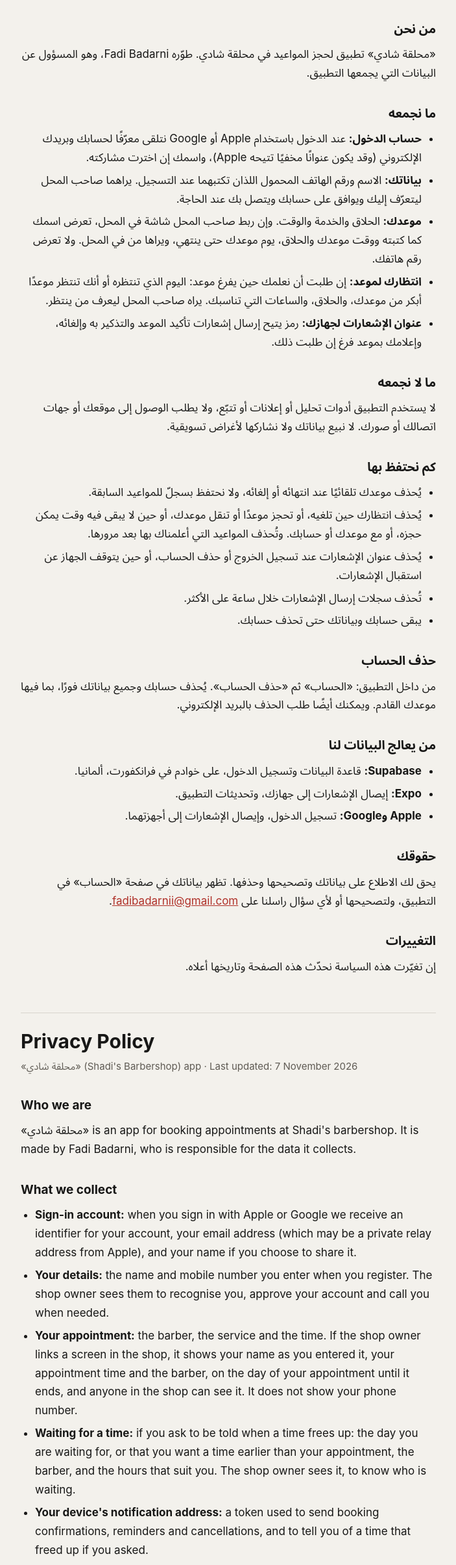
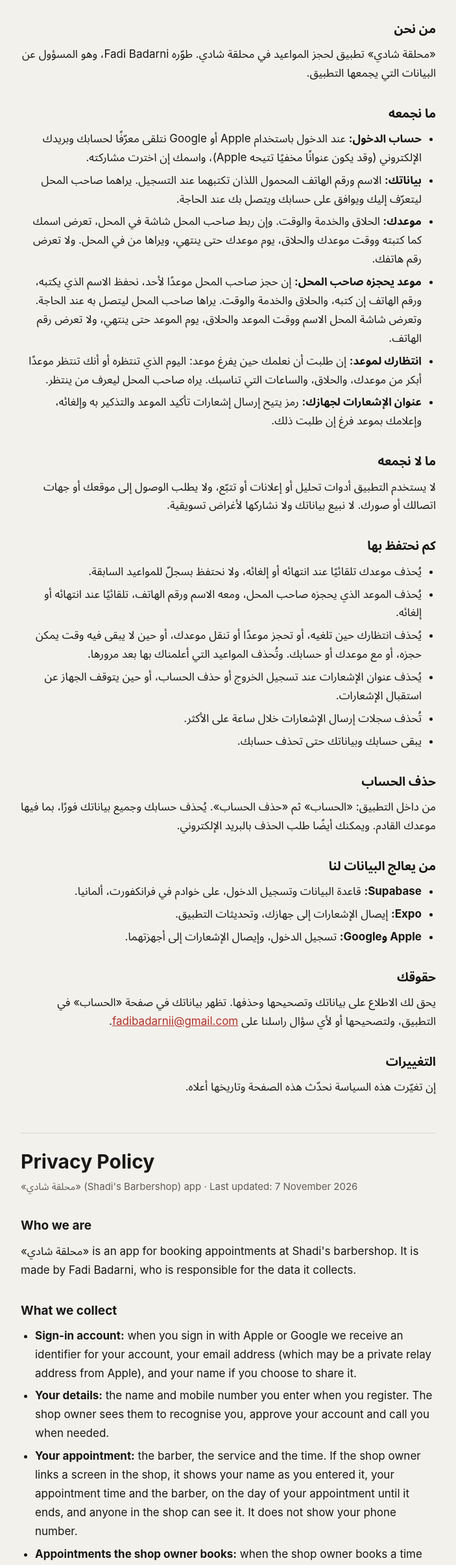
Before and after one commit to FadiBadarni/shadi-barbershop-pages, a plain HTML site: page privacy.html in a window 1280 px wide. Shown: the part 152-2560 px from the top of the page at 65% size, without its empty margins (288-991 px from the left). Drawn offline with Linux system fonts and the light colour scheme.

Commit message:
Privacy: appointments the shop owner books, and when they go
Co-Authored-By: Claude Opus 5.5 <noreply@anthropic.com>
Claude-Session: https://claude.ai/code/session_01CVDunM3dy96TAcG4kbT3Du

```diff
--- a/privacy.html
+++ b/privacy.html
@@ -21,6 +21,7 @@
     <li><strong>حساب الدخول:</strong> عند الدخول باستخدام Apple أو Google نتلقى معرّفًا لحسابك وبريدك الإلكتروني (وقد يكون عنوانًا مخفيًا تتيحه Apple)، واسمك إن اخترت مشاركته.</li>
     <li><strong>بياناتك:</strong> الاسم ورقم الهاتف المحمول اللذان تكتبهما عند التسجيل. يراهما صاحب المحل ليتعرّف إليك ويوافق على حسابك ويتصل بك عند الحاجة.</li>
     <li><strong>موعدك:</strong> الحلاق والخدمة والوقت. وإن ربط صاحب المحل شاشة في المحل، تعرض اسمك كما كتبته ووقت موعدك والحلاق، يوم موعدك حتى ينتهي، ويراها من في المحل. ولا تعرض رقم هاتفك.</li>
+    <li><strong>موعد يحجزه صاحب المحل:</strong> إن حجز صاحب المحل موعدًا لأحد، نحفظ الاسم الذي يكتبه، ورقم الهاتف إن كتبه، والحلاق والخدمة والوقت. يراها صاحب المحل ليتصل به عند الحاجة. وتعرض شاشة المحل الاسم ووقت الموعد والحلاق، يوم الموعد حتى ينتهي، ولا تعرض رقم الهاتف.</li>
     <li><strong>انتظارك لموعد:</strong> إن طلبت أن نعلمك حين يفرغ موعد: اليوم الذي تنتظره أو أنك تنتظر موعدًا أبكر من موعدك، والحلاق، والساعات التي تناسبك. يراه صاحب المحل ليعرف من ينتظر.</li>
     <li><strong>عنوان الإشعارات لجهازك:</strong> رمز يتيح إرسال إشعارات تأكيد الموعد والتذكير به وإلغائه، وإعلامك بموعد فرغ إن طلبت ذلك.</li>
   </ul>
@@ -31,6 +32,7 @@
   <h2>كم نحتفظ بها</h2>
   <ul>
     <li>يُحذف موعدك تلقائيًا عند انتهائه أو إلغائه، ولا نحتفظ بسجلّ للمواعيد السابقة.</li>
+    <li>يُحذف الموعد الذي يحجزه صاحب المحل، ومعه الاسم ورقم الهاتف، تلقائيًا عند انتهائه أو إلغائه.</li>
     <li>يُحذف انتظارك حين تلغيه، أو تحجز موعدًا أو تنقل موعدك، أو حين لا يبقى فيه وقت يمكن حجزه، أو مع موعدك أو حسابك. وتُحذف المواعيد التي أعلمناك بها بعد مرورها.</li>
     <li>يُحذف عنوان الإشعارات عند تسجيل الخروج أو حذف الحساب، أو حين يتوقف الجهاز عن استقبال الإشعارات.</li>
     <li>تُحذف سجلات إرسال الإشعارات خلال ساعة على الأكثر.</li>
@@ -65,6 +67,7 @@
       <li><strong>Sign-in account:</strong> when you sign in with Apple or Google we receive an identifier for your account, your email address (which may be a private relay address from Apple), and your name if you choose to share it.</li>
       <li><strong>Your details:</strong> the name and mobile number you enter when you register. The shop owner sees them to recognise you, approve your account and call you when needed.</li>
       <li><strong>Your appointment:</strong> the barber, the service and the time. If the shop owner links a screen in the shop, it shows your name as you entered it, your appointment time and the barber, on the day of your appointment until it ends, and anyone in the shop can see it. It does not show your phone number.</li>
+      <li><strong>Appointments the shop owner books:</strong> when the shop owner books a time for someone, we keep the name the owner enters, the phone number if one is entered, and the barber, the service and the time. The shop owner sees them, to call that person when needed. The shop's screen shows the name, the appointment time and the barber, on the day of the appointment until it ends, and not the phone number.</li>
       <li><strong>Waiting for a time:</strong> if you ask to be told when a time frees up: the day you are waiting for, or that you want a time earlier than your appointment, the barber, and the hours that suit you. The shop owner sees it, to know who is waiting.</li>
       <li><strong>Your device's notification address:</strong> a token used to send booking confirmations, reminders and cancellations, and to tell you of a time that freed up if you asked.</li>
     </ul>
@@ -75,6 +78,7 @@
     <h2>How long we keep it</h2>
     <ul>
       <li>Your appointment is deleted automatically when it ends or is cancelled; we keep no history of past appointments.</li>
+      <li>An appointment the shop owner booked is deleted automatically, with its name and phone number, when it ends or is cancelled.</li>
       <li>Your wait is deleted when you cancel it, book or move your appointment, when nothing in it can be booked any more, or with your appointment or account. The times we told you about are deleted once they have passed.</li>
       <li>The notification address is deleted when you sign out or delete your account, or when the device stops accepting notifications.</li>
       <li>Notification delivery records are deleted within an hour at most.</li>
```
